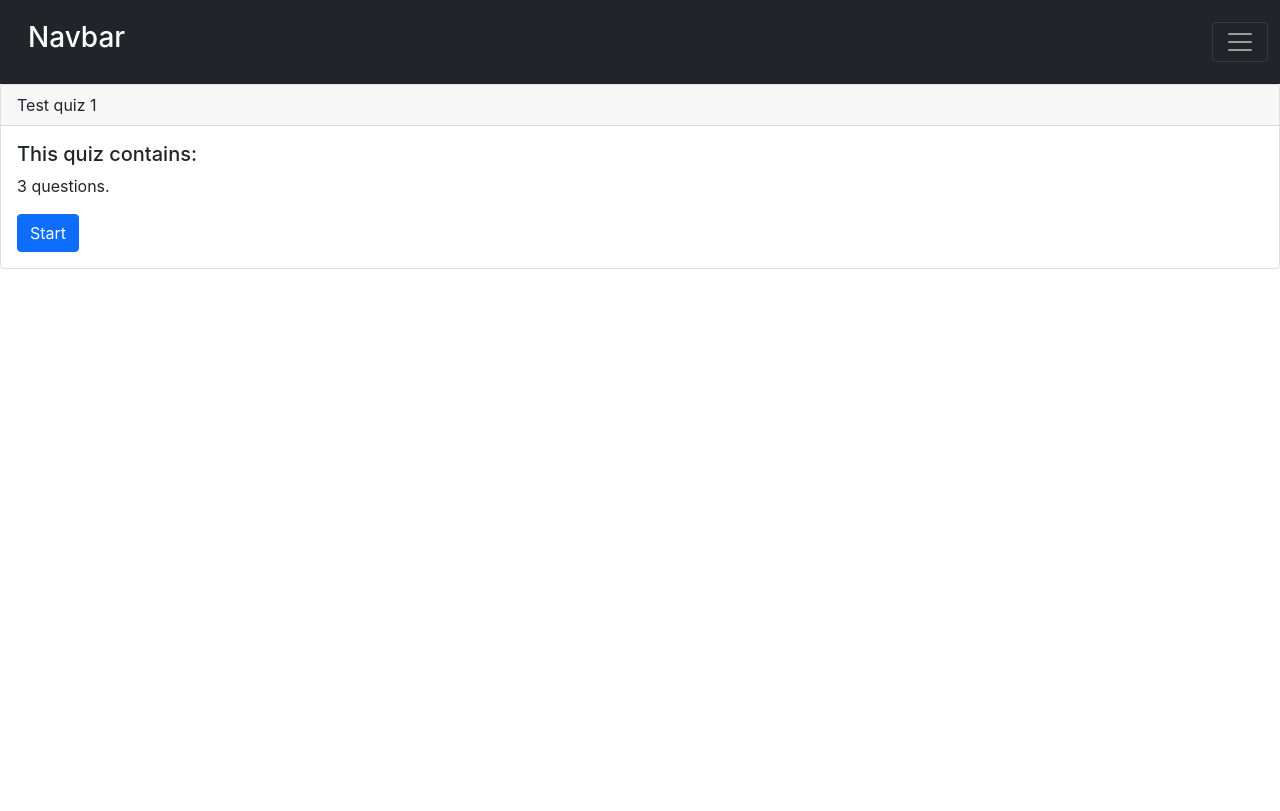
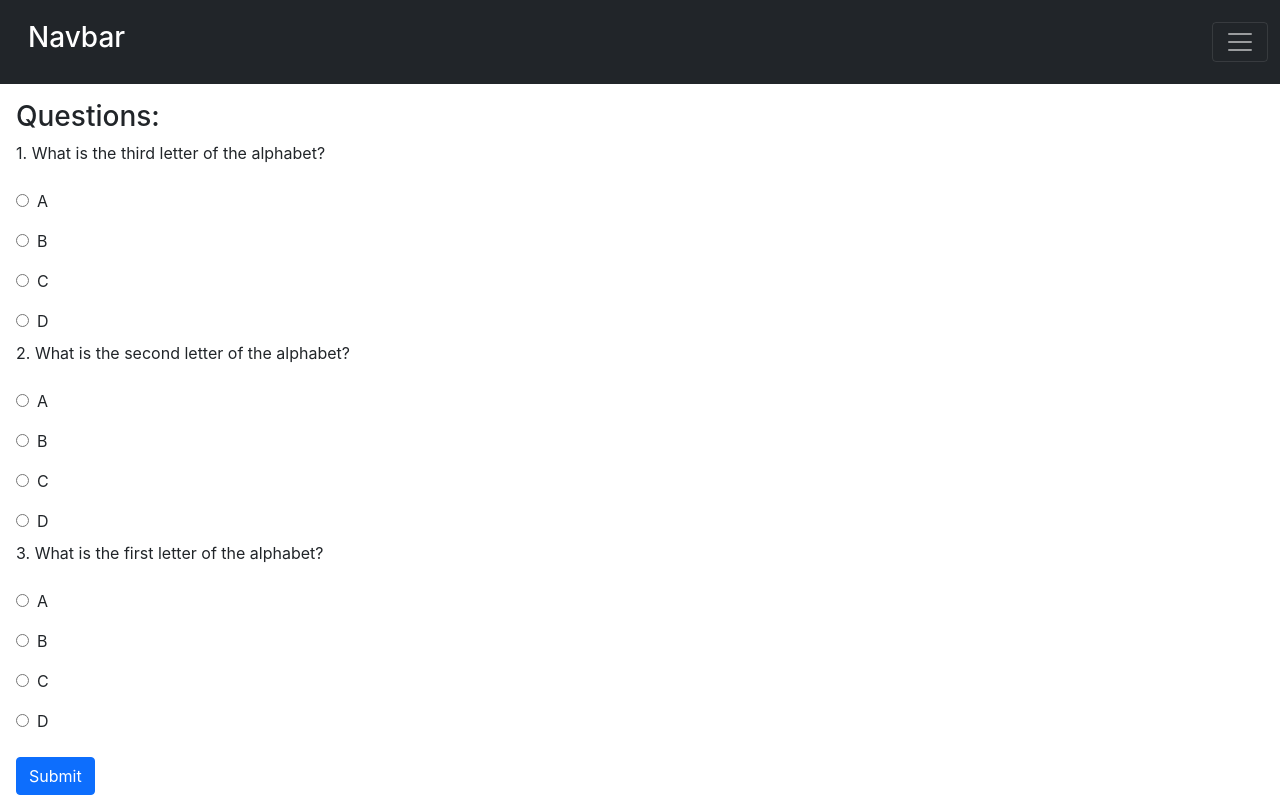
Before and after one commit to eroberts01/quizapp, a React (Create React App) app in the folder quizapp/: page /quizapp/1 in a window 1280 px wide. Built offline with nearby package versions, Linux system fonts and the light colour scheme.

Commit message:
Major updates, quiz running sequence chain (more features ahead).
Problem: user data doesn't render or is not visible, couldn't figure out why. (See at AnswerFeedback.js and QuizForm.js

```diff
--- a/quizapp/src/App.js
+++ b/quizapp/src/App.js
@@ -5,18 +5,19 @@ import {QuestionShuffler} from './components/QuestionShuffler';
 import { Navbar } from './components/Navbar';
 import QuizRow from './components/QuizRow';
 import QuizPage from "./pages/QuizPage";
-
-
+import QuizForm from "./components/QuizForm";
+import { AnswerFeedback } from "./components/AnswerFeedback";
+import { BrowserRouter } from "react-router-dom";
 function App() {
   return (
       <>
         <Navbar/>
       <Routes>
+        <Route path="/quizapp/:id/start" element={<QuizPage/>}/>
+        <Route path="/quizapp/:id" element={<QuizForm/>}/>
+        <Route path="/quizapp/shuffle" element={<QuestionShuffler/>}/>
+        <Route path="/quizapp" element={<QuizRow/>}/>
         <Route path="/" element={<Navigate replace to="/quizapp"/>}/>
-        <Route path="/quizapp" element={<QuizRow/>}/>
-        <Route path="/quizapp/shuffle" element={<QuestionShuffler/>}/>
-        <Route path="/quizapp/:id" element={<QuizPage/>}/>
-        <Route path="/quizapp/:id/results" element={<QuestionShuffler/>}/>
       </Routes>
       </>
   );
--- a/quizapp/src/components/AnswerFeedback.js
+++ b/quizapp/src/components/AnswerFeedback.js
@@ -1,16 +1,28 @@
-import React from 'react';
+import { useEffect } from "react";
 
 export function AnswerFeedback(props) {
-    let question = props.question;
-    let answer = props.answer;
+    useEffect(() => {
+        console.log(props);
+    }, []);
 
     return (
-        <div>
-            <div>{question.question}</div>
-            <div>Selected answer: {answer}</div>
-            <div>Correct answer: {question.answer}</div>
-            <div>Result: {answer === question.answer ? "Correct" : "Incorrect"}</div>
-            {Object.keys(question.answer_choices).map((a) => <div>{a}. {question.answer_choices[a]}</div>)}
-        </div>
+        <>
+            {props.data.passedQuestions.length > 0 && props.data.passedQuestions.map((q, questionId) => {
+                <div className='question'>
+                    <p>{questionId + 1}. {q.question}</p>
+                    {Object.keys(q.answer_choices).map((a) =>
+                                //props.data.quizResults.indexOf(a + '_' + questionId) !== -1 ?
+                                <>
+                                    <input type="radio" name={questionId} className='p-2' id={a + '_' + questionId} value={q.answer_choices[a]}/>
+                                    <label htmlFor={a + '_' + questionId} className='p-2'>{q.answer_choices[a]}</label>
+                                </>
+                                /*:
+                                <>
+                                    <input type="radio" name={questionId} className='p-2' id={a + '_' + questionId} value={q.answer_choices[a]} disabled/>
+                                    <label htmlFor={a + '_' + questionId} className='p-2'>{q.answer_choices[a]}</label>
+                                </>*/)}
+                </div>
+            })}
+        </>
     );
 }
--- a/quizapp/src/components/Navbar.js
+++ b/quizapp/src/components/Navbar.js
@@ -13,9 +13,6 @@ export function Navbar(){
                     <li className="nav-item">
                         <Link className="nav-link active" aria-current="page" to="/quizapp">Browse quizzes</Link>
                     </li>
-                    <li className="nav-item">
-                        <Link className="nav-link" to="/quizapp/shuffle">Question shuffler</Link>
-                    </li>
                 </ul>
                 <form className="d-flex">
                     <input className="form-control me-2" type="search" placeholder="Search" aria-label="Search"/>
--- a/quizapp/src/components/QuestionShuffler.js
+++ b/quizapp/src/components/QuestionShuffler.js
@@ -1,9 +1,7 @@
 import React from 'react';
 import { Link, useParams } from 'react-router-dom';
 import questions_file from './../questions.json';
-import Button from 'react-bootstrap/Button';
-import Form from 'react-bootstrap/Form';
-
+import { Button, Form } from 'react-bootstrap';
 // taken from https://www.freecodecamp.org/news/how-to-shuffle-an-array-of-items-using-javascript-or-typescript/
 const shuffle = (array) => {
     return array.sort(() => Math.random() - 0.5);
--- /dev/null
+++ b/quizapp/src/components/QuizForm.js
@@ -0,0 +1,55 @@
+import React, { useState, useRef, useEffect } from 'react';
+import { Link, useParams } from 'react-router-dom';
+import questions_file from './../questions.json';
+import { Button, Form } from 'react-bootstrap';
+import QuizResults from '../util/QuizResults';
+import { useNavigate } from 'react-router-dom';
+import { AnswerFeedback } from './AnswerFeedback';
+// taken from https://www.freecodecamp.org/news/how-to-shuffle-an-array-of-items-using-javascript-or-typescript/
+const shuffle = (array) => {
+    return array.sort(() => Math.random() - 0.5);
+}
+
+export default function QuizForm() {
+    const params = useParams();
+    const quizId = params['id'];
+    const [shuffled_questions, setQuestions] = useState([]);
+    useEffect(() => {
+        setQuestions(shuffle(questions_file[quizId]["questions"]));
+    }, []);
+    const [answers, setAnswers] = useState([]);
+    const [data, setData] = useState({passedQuestions: [], quizResults: [], isVisible: false});
+    return (
+        !data.isVisible ?
+            <Form className='p-3 col-6 justify-content-center' onSubmit={(e) => {
+                e.preventDefault();
+                setData({passedQuestions: shuffled_questions,
+                    quizResults: Array.from(answers.map(ans => ans.question)), isVisible: true});
+            }}>
+                <h3>Questions:</h3>
+                {shuffled_questions.map((q, id) =>
+                    <div className='question'>
+                        <p>{id + 1}. {q.question}</p>
+                            {Object.keys(q.answer_choices).map((a) =>
+                                <div className='answerChoices'>
+                                    <input type="radio" name={id} className='p-2' id={a + '_' + id} value={q.answer_choices[a]}
+                                    onChange={(e) => {
+                                        let answerId = answers.findIndex((ans) => ans.question == id);
+                                        if(answerId === -1){
+                                            answers.push({question: a + "_" + id, answer: e.target.value});
+                                        }
+                                        else {
+                                            answers[answerId] = {question: a + "_" + id, answer: e.target.value};
+                                        }
+                                        setAnswers(answers);
+                                    }}/>
+                                    <label htmlFor={a + '_' + id} className='p-2'>{q.answer_choices[a]}</label>
+                                </div>)
+                            }
+                    </div>)
+                }
+                <Button type="submit" className='btn d-block btn-primary mt-3'>Submit</Button>
+            </Form> :
+            <AnswerFeedback data={data}/>
+    );
+}
--- a/quizapp/src/components/QuizRow.js
+++ b/quizapp/src/components/QuizRow.js
@@ -6,7 +6,7 @@ export default function QuizRow(){
                 <div className="card">
                 <div className="card-body">
                     <h5 className="card-title">Quiz 1</h5>
-                    <Link to='/quizapp/1' className="btn btn-primary">
+                    <Link to='/quizapp/1/start' className="btn btn-primary">
                         <svg xmlns="http://www.w3.org/2000/svg" width="16" height="16" fill="currentColor" class="bi bi-arrow-right" viewBox="0 0 16 16">
                             <path fill-rule="evenodd" d="M1 8a.5.5 0 0 1 .5-.5h11.793l-3.147-3.146a.5.5 0 0 1 .708-.708l4 4a.5.5 0 0 1 0 .708l-4 4a.5.5 0 0 1-.708-.708L13.293 8.5H1.5A.5.5 0 0 1 1 8z"/>
                         </svg>
@@ -18,7 +18,7 @@ export default function QuizRow(){
                 <div className="card">
                 <div className="card-body">
                     <h5 className="card-title">Quiz 2</h5>
-                    <Link to='/quizapp/2' className="btn btn-primary">
+                    <Link to='/quizapp/2/start' className="btn btn-primary">
                         <svg xmlns="http://www.w3.org/2000/svg" width="16" height="16" fill="currentColor" class="bi bi-arrow-right" viewBox="0 0 16 16">
                             <path fill-rule="evenodd" d="M1 8a.5.5 0 0 1 .5-.5h11.793l-3.147-3.146a.5.5 0 0 1 .708-.708l4 4a.5.5 0 0 1 0 .708l-4 4a.5.5 0 0 1-.708-.708L13.293 8.5H1.5A.5.5 0 0 1 1 8z"/>
                         </svg>
--- a/quizapp/src/pages/QuizPage.js
+++ b/quizapp/src/pages/QuizPage.js
@@ -13,7 +13,7 @@ export default function QuizPage(){
             <div className="card-body">
                 <h5 className="card-title">This quiz contains:</h5>
                 <p className="card-text">{quiz['questions'].length} questions.</p>
-                <Link to={"/quizapp/" + quizId + "/results"} className="btn btn-primary">Start</Link>
+                <Link to={"/quizapp/" + quizId} className="btn btn-primary">Start</Link>
             </div>
         </div>
     );
--- a/quizapp/src/questions.json
+++ b/quizapp/src/questions.json
@@ -50,18 +50,6 @@
                     "D": "Model-based Agent"
                 }
             },
-              {
-                "question": "What is the first letter of the alphabet?",
-                "type": "multiple_choice",
-                "answer_choices": {
-                    "A": "A",
-                    "B": "B",
-                    "C": "C",
-                    "D": "D"
-
-                },
-                "answer": "A"
-            },
             {
 
                 "question": "Which of the following is a linear data structure?",
@@ -83,18 +71,6 @@
                     "C": "*(*a + 2)",
                     "D": "&(a + 2)"
                 }
-            },
-            {
-
-                "question": "What is the second letter of the alphabet?",
-                "type": "multiple_choice",
-                "answer_choices": {
-                    "A": "A",
-                    "B": "B",
-                    "C": "C",
-                    "D": "D"
-                },
-                "answer": "B"
             },
             {
 
@@ -152,17 +128,6 @@
                     "F": "False"
                 },
                 "answer": "F"
-            },
-            {
-                "question": "What is the third letter of the alphabet?",
-                "type": "multiple_choice",
-                "answer_choices": {
-                    "A": "A",
-                    "B": "B",
-                    "C": "C",
-                    "D": "D"
-                },
-                "answer": "C"
             }
         ]
     }
--- /dev/null
+++ b/quizapp/src/util/Answer.js
@@ -0,0 +1,6 @@
+export default class Answer {
+    constructor(question, answer){
+        this.question = question;
+        this.answer = answer;
+    }
+}
--- /dev/null
+++ b/quizapp/src/util/QuizResults.js
@@ -0,0 +1,16 @@
+export default class QuizResults {
+    results = new Map();
+    constructor(questions, answers){
+        for (let i = 0; i < questions.length; i++) {
+            this.results.set(questions[i], answers[i]);
+        }
+    }
+
+    getData(){
+        let str = "";
+        this.results.forEach((v, k) => {
+            str += k + ": " + v + ",\n";
+        });
+        return str;
+    }
+}
```
Also changed, not shown: quizapp/src/index.js (+3 -4 lines), 1 other file (tests, documents, lock files or other folders).
